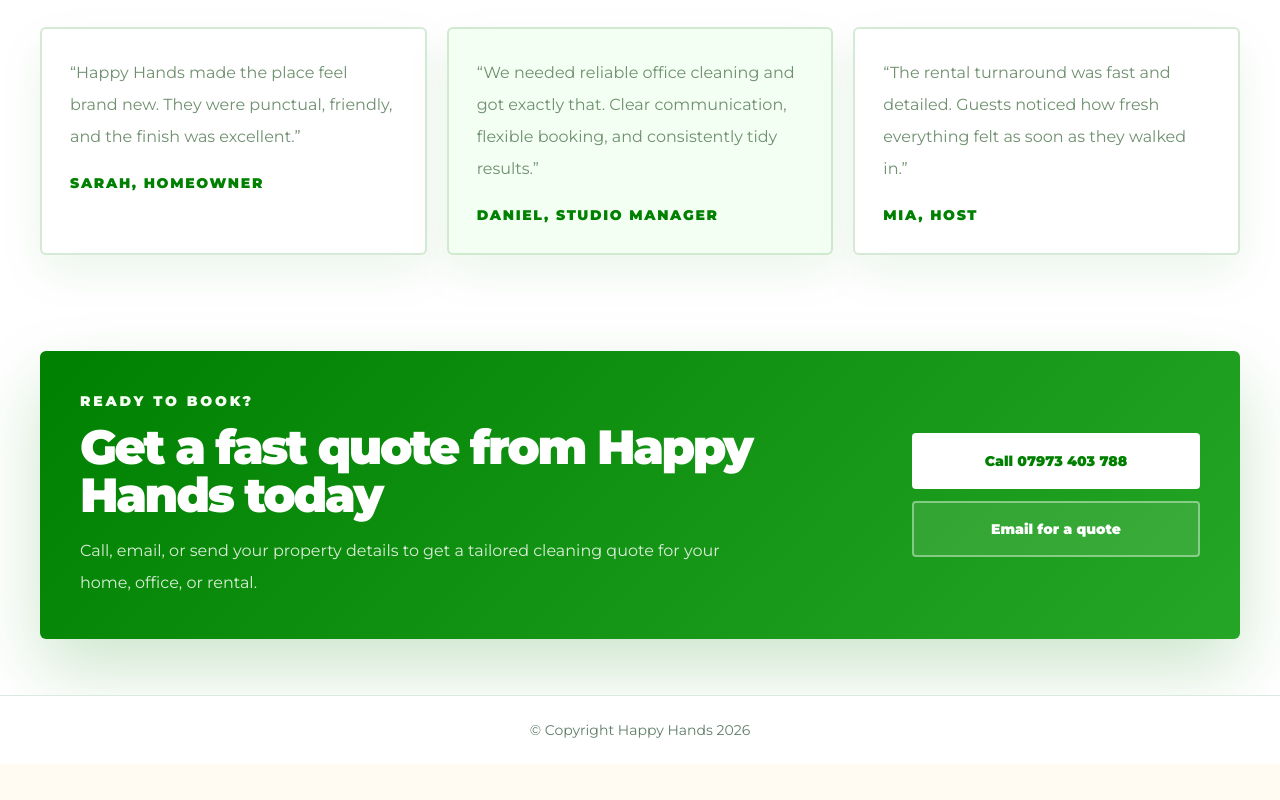
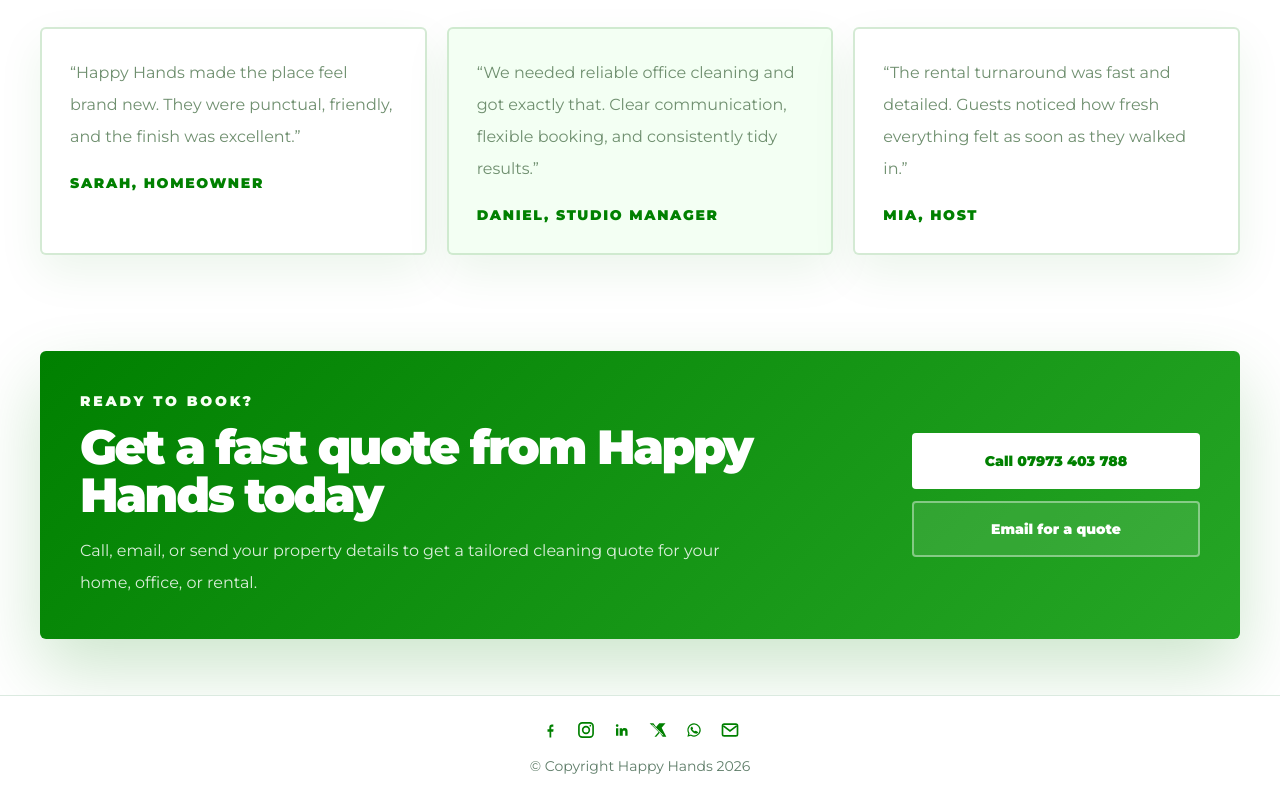
Before and after one commit to fuhoang/happyhands, a Next.js app: page / in a window 1280 px wide. Shown: the part 2790-3590 px from the top of the page. Before the commit the page ends 3554 px from the top, so only its background shows below. Built offline with nearby package versions, Linux system fonts and the light colour scheme.

Commit message:
Add footer social icons

```diff
--- a/app/page.tsx
+++ b/app/page.tsx
@@ -468,7 +468,66 @@ export default function Home() {
       </section>
 
       <footer className="border-t border-[#b8d6c1]/50 bg-white">
-        <div className="mx-auto w-full max-w-7xl px-5 py-6 text-center text-sm text-[#5f7d69] sm:px-8 lg:px-10">
+        <div className="mx-auto flex w-full max-w-7xl flex-col items-center gap-4 px-5 py-6 text-center text-sm text-[#5f7d69] sm:px-8 lg:px-10">
+          <div className="flex items-center gap-4 text-[#008000]">
+            <a
+              href="#"
+              aria-label="Facebook"
+              className="transition hover:opacity-75"
+            >
+              <svg aria-hidden="true" viewBox="0 0 24 24" className="h-5 w-5 fill-current">
+                <path d="M13.5 21v-7h2.4l.4-2.8h-2.8V9.4c0-.8.2-1.4 1.4-1.4H16V5.5c-.2 0-.9-.1-1.8-.1-1.8 0-3 1.1-3 3.2v2.6H9V14h2.4v7h2.1Z" />
+              </svg>
+            </a>
+            <a
+              href="#"
+              aria-label="Instagram"
+              className="transition hover:opacity-75"
+            >
+              <svg aria-hidden="true" viewBox="0 0 24 24" className="h-5 w-5 fill-none stroke-current stroke-2">
+                <rect x="3.5" y="3.5" width="17" height="17" rx="4" />
+                <circle cx="12" cy="12" r="4" />
+                <circle cx="17.2" cy="6.8" r="1" fill="currentColor" stroke="none" />
+              </svg>
+            </a>
+            <a
+              href="#"
+              aria-label="LinkedIn"
+              className="transition hover:opacity-75"
+            >
+              <svg aria-hidden="true" viewBox="0 0 24 24" className="h-5 w-5 fill-current">
+                <path d="M6.2 8.3a1.6 1.6 0 1 0 0-3.2 1.6 1.6 0 0 0 0 3.2ZM4.8 9.8h2.8V19H4.8V9.8Zm4.4 0H12v1.3h.1c.4-.8 1.4-1.6 2.9-1.6 3.1 0 3.7 2 3.7 4.7V19h-2.8v-4.2c0-1 0-2.3-1.4-2.3s-1.6 1.1-1.6 2.2V19H9.2V9.8Z" />
+              </svg>
+            </a>
+            <a
+              href="#"
+              aria-label="X"
+              className="transition hover:opacity-75"
+            >
+              <svg aria-hidden="true" viewBox="0 0 24 24" className="h-5 w-5 fill-current">
+                <path d="M18.9 4H21l-4.6 5.3L22 20h-4.4l-3.5-4.8L9.9 20H7.8l4.9-5.7L2 4h4.5l3.2 4.4L13.5 4h2.1Zm-1.5 14.2h1.2L5.9 5.7H4.6l12.8 12.5Z" />
+              </svg>
+            </a>
+            <a
+              href="#"
+              aria-label="WhatsApp"
+              className="transition hover:opacity-75"
+            >
+              <svg aria-hidden="true" viewBox="0 0 24 24" className="h-5 w-5 fill-current">
+                <path d="M12 4a8 8 0 0 0-6.9 12l-1 4 4.1-1A8 8 0 1 0 12 4Zm0 14.5c-1.2 0-2.3-.3-3.3-.9l-.2-.1-2.4.6.6-2.3-.1-.2a6.5 6.5 0 1 1 5.4 2.9Zm3.6-4.8c-.2-.1-1.3-.7-1.5-.8-.2-.1-.3-.1-.5.1l-.4.5c-.1.1-.2.1-.4.1-.2-.1-.8-.3-1.5-.9-.6-.5-1-1.1-1.1-1.3-.1-.2 0-.3.1-.4l.3-.3.2-.3c.1-.1 0-.3 0-.4l-.7-1.6c-.1-.3-.2-.3-.4-.3h-.4c-.1 0-.4.1-.6.3-.2.2-.8.8-.8 1.9s.8 2.2.9 2.4c.1.1 1.5 2.4 3.8 3.2.5.2.9.3 1.2.4.5.1 1 .1 1.4.1.4-.1 1.3-.5 1.5-1 .2-.5.2-.9.1-1Z" />
+              </svg>
+            </a>
+            <a
+              href="mailto:happyhandscustomerservice@gmail.com"
+              aria-label="Email"
+              className="transition hover:opacity-75"
+            >
+              <svg aria-hidden="true" viewBox="0 0 24 24" className="h-5 w-5 fill-none stroke-current stroke-2">
+                <rect x="3" y="5" width="18" height="14" rx="2" />
+                <path d="m4 7 8 6 8-6" />
+              </svg>
+            </a>
+          </div>
           <p>© Copyright Happy Hands 2026</p>
         </div>
       </footer>
```
